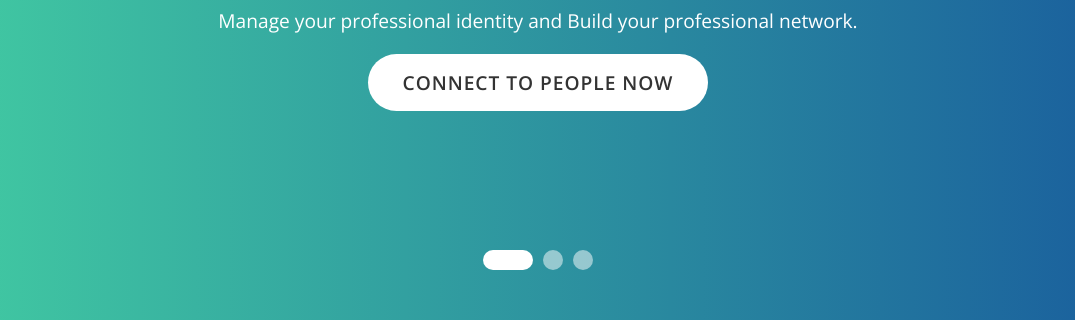
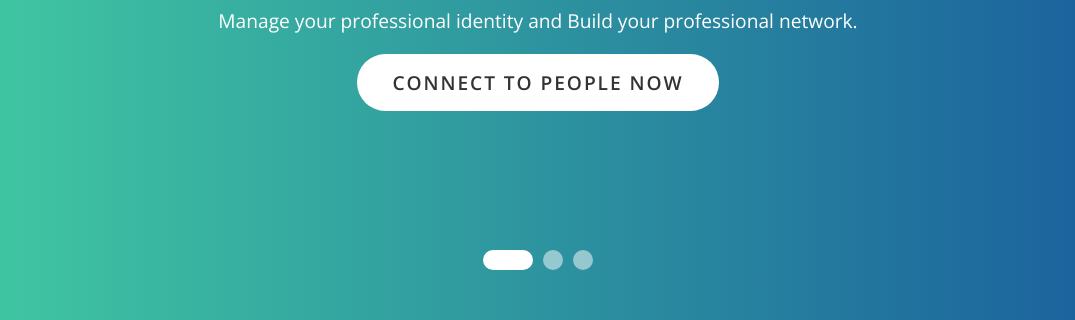
Before and after one commit to kevinadhiguna/fullscreen-website-slider, a plain HTML site: page index.html in a window 1280 px wide. In both pictures the pointer is over the button "CONNECT TO PEOPLE NOW". Shown: the part 480-800 px from the top of the page, without its empty margins (102-1177 px from the left). Drawn offline with nearby package versions, Linux system fonts and the light colour scheme.

Commit message:
style(button:hover): set wider letter spacing and change cursor to pointer

```diff
--- a/style.css
+++ b/style.css
@@ -134,3 +134,8 @@
   border-radius: 40px;
   transition: 0.5s;
 }
+
+.content .box .contentBx button:hover {
+  letter-spacing: 0.1em;
+  cursor: pointer;
+}
```
